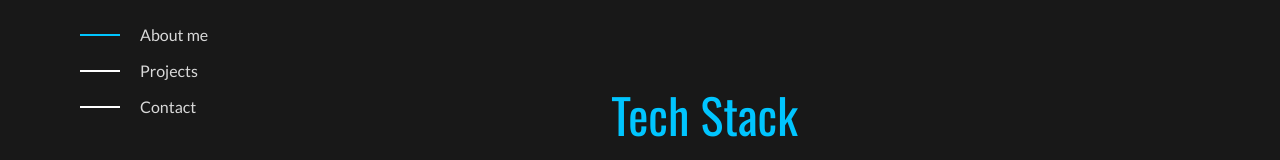
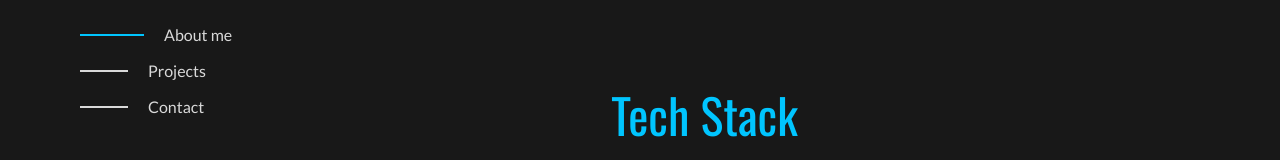
Before and after one commit to Dudeldups/personal-portfolio, a React (Vite) app in the folder frontend/: page / in a window 1280 px wide. Shown: the part 381-541 px from the top of the page. Built offline with nearby package versions, Linux system fonts and the light colour scheme.

Commit message:
add framer animations for nav links

```diff
--- a/frontend/src/components/Header/Navbar.tsx
+++ b/frontend/src/components/Header/Navbar.tsx
@@ -3,6 +3,19 @@ import { KEYS } from "../../i18n/KEYS";
 import { useInView } from "motion/react";
 import { useRefStore } from "../../stores/refStore";
 import { useEffect, useState } from "react";
+import { motion } from "framer-motion";
+
+const spanVariants = {
+  initial: {
+    width: "3rem",
+    backgroundColor: "var(--color-light)",
+  },
+  visible: {
+    width: "4rem",
+    backgroundColor: "var(--color-primary)",
+    transition: { duration: 0.3 },
+  },
+};
 
 const Navbar = () => {
   const { t } = useTranslation();
@@ -13,7 +26,7 @@ const Navbar = () => {
 
   const isAboutInView = useInView(aboutRef ?? { current: null });
   const isProjectsInView = useInView(projectsRef ?? { current: null }, {
-    margin: "-100% 0px 0px 0px",
+    margin: "-50% 0px 0px 0px",
   });
   const isContactInView = useInView(contactRef ?? { current: null }, {
     amount: "all",
@@ -33,21 +46,33 @@ const Navbar = () => {
     <nav className="max-lg:hidden">
       <ul className="flex flex-col gap-3">
         <li className="flex items-center gap-5">
-          <span
-            className={`h-0.5 w-10 ${currentView === "about" ? "bg-primary" : "bg-white"}`}
-          ></span>
+          <motion.span
+            initial="initial"
+            animate={currentView === "about" ? "visible" : "initial"}
+            variants={spanVariants}
+            transition={{ duration: 0.3 }}
+            className={`h-0.5`}
+          />
           <a href="#about">{t(KEYS.NAV.ABOUT)}</a>
         </li>
         <li className="flex items-center gap-5">
-          <span
-            className={`h-0.5 w-10 ${currentView === "projects" ? "bg-primary" : "bg-white"}`}
-          ></span>
+          <motion.span
+            initial="initial"
+            animate={currentView === "projects" ? "visible" : "initial"}
+            variants={spanVariants}
+            transition={{ duration: 0.3 }}
+            className={`h-0.5`}
+          />
           <a href="#projects">{t(KEYS.NAV.PROJECTS)}</a>
         </li>
         <li className="flex items-center gap-5">
-          <span
-            className={`h-0.5 w-10 ${currentView === "contact" ? "bg-primary" : "bg-white"}`}
-          ></span>
+          <motion.span
+            initial="initial"
+            animate={currentView === "contact" ? "visible" : "initial"}
+            variants={spanVariants}
+            transition={{ duration: 0.3 }}
+            className={`h-0.5`}
+          />
           <a href="#contact">{t(KEYS.NAV.CONTACT)}</a>
         </li>
       </ul>
```
